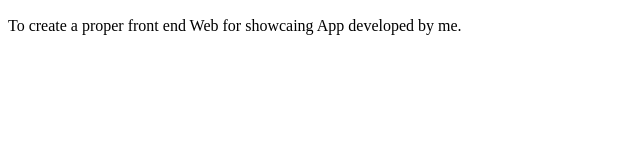
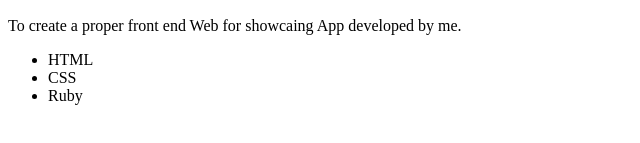
Before and after one commit to Char793/my-first-web-app, a plain HTML site: page index.html in a window 1280 px wide. Shown: the part 233-376 px from the top of the page, without its empty margins (0-640 px from the left). Drawn offline with Linux system fonts and the light colour scheme.

Commit message:
Update index.html

```diff
--- a/index.html
+++ b/index.html
@@ -12,5 +12,10 @@
     <p>html, ccs, javascript</p>
     <h2>Goal</h2>
     <p>To create a proper front end Web for showcaing App developed by me.</p>
+    <ul>
+        <li>HTML</li>
+        <li>CSS</li>
+        <li>Ruby</li>
+    </ul>
 </body>
 </html>
```
